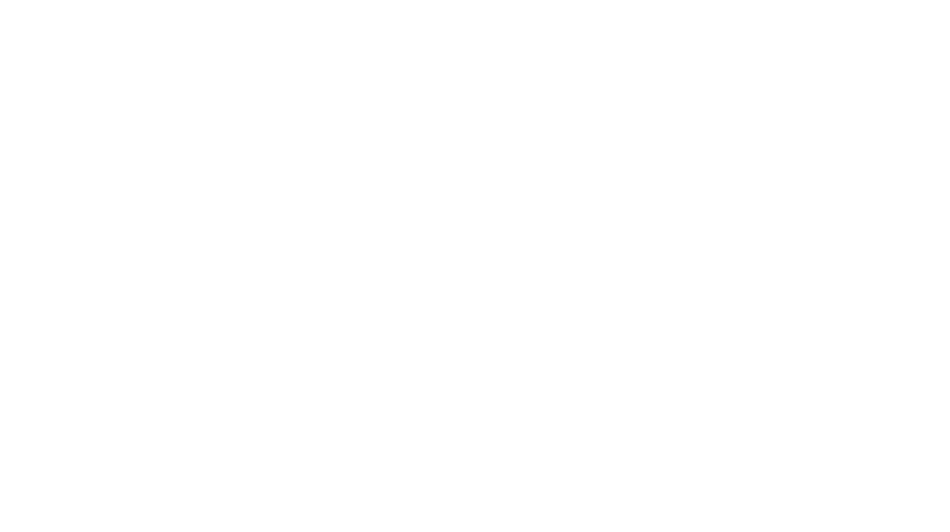
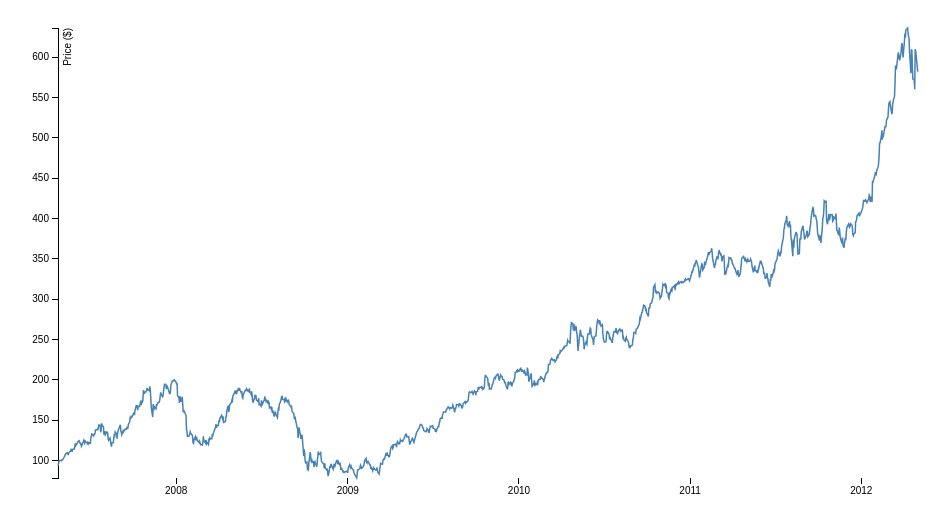
Before and after one commit to joshfergs/chart-example, a plain HTML site: page index.html in a window 1280 px wide. Shown: the whole page, without its empty margins (0-950 px from the left). Drawn offline with nearby package versions, Linux system fonts and the light colour scheme.

Commit message:
add connection to script

```diff
--- a/index.html
+++ b/index.html
@@ -7,5 +7,6 @@
 <body>
 
   <script src="//d3js.org/d3.v3.min.js"></script>
+  <script src="chart.js"></script>
 </body>
 </html>
```
